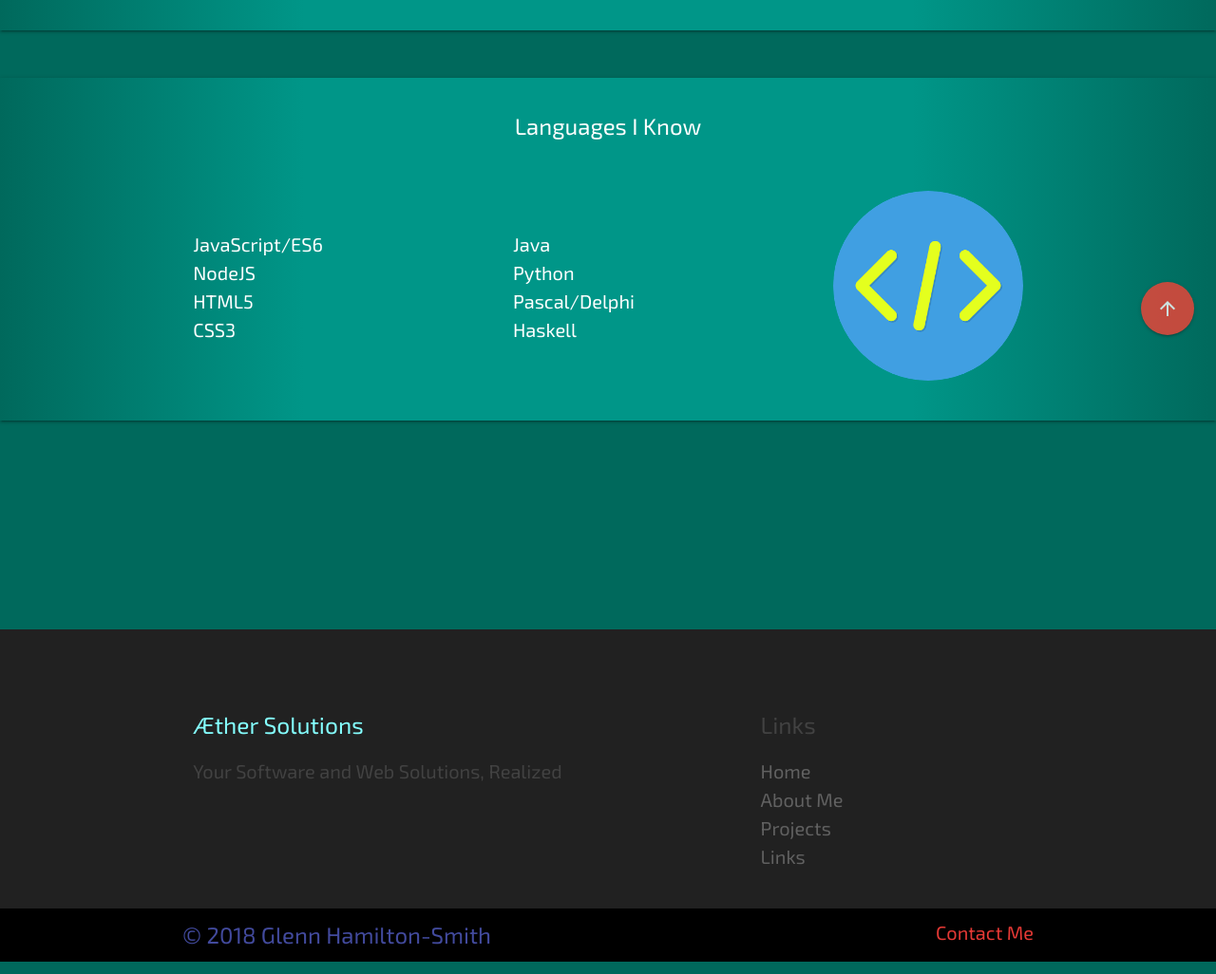
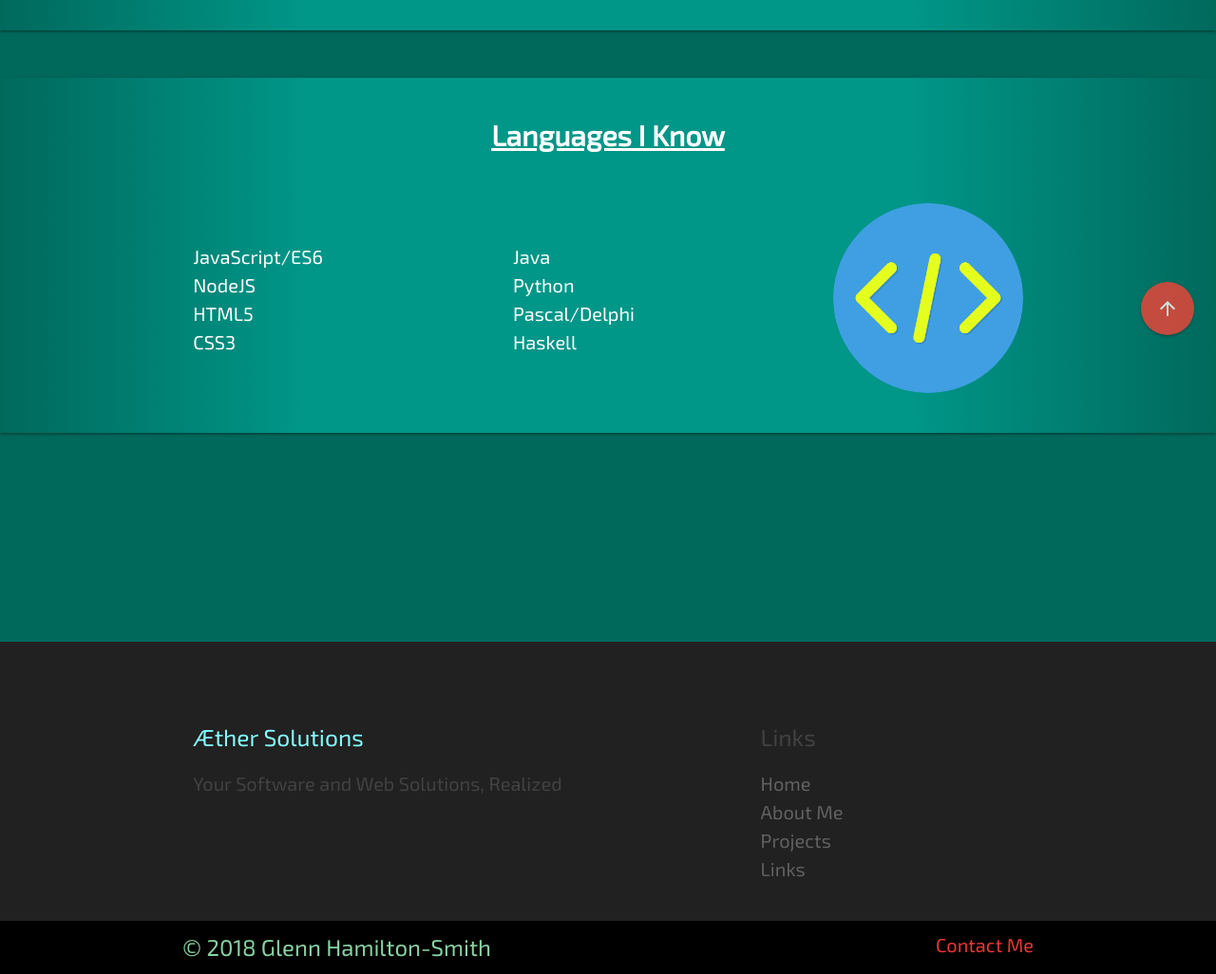
Before and after one commit to GlennHS/personal-website, a website: page about.html in a window 1280 px wide. Shown: the part 424-1450 px from the top of the page at 95% size. Drawn offline with Linux system fonts and the light colour scheme; files that its build step writes are made by us from their sources.

Commit message:
minified scripts, fixes #10

```diff
--- a/about.html
+++ b/about.html
@@ -56,7 +56,7 @@
     <div class='section teal lighten-2 z-depth-1'>
       <div class="container">
         <div class="center">
-          <h4>Languages I Know</h4>
+          <h3>Languages I Know</h3>
         </div>
         <div class="row valign-wrapper">
           <div class="col m8 s12">
@@ -115,6 +115,6 @@
     </div>
 
     <script src="src/public/assets/materialize.min.js"></script>
-    <script src="src/server/index.js"></script>
+    <script src="src/server/index.min.js"></script>
   </body>
 </html>
--- a/package.json
+++ b/package.json
@@ -6,7 +6,8 @@
   "scripts": {
     "test": "echo \"Error: no test specified\" && exit 1",
     "start": "http-server",
-    "watch": "sass src/public/assets/master.scss src/public/assets/master.css --watch"
+    "watch": "sass src/public/assets/master.scss src/public/assets/master.css --watch",
+    "minify": "npx uglifyjs src/server/index.js --output 'src/server/index.min.js'"
   },
   "repository": {
     "type": "git",
@@ -29,6 +30,8 @@
     "materialize-css": "^1.0.0-rc.2",
     "node-sass": "^4.9.3",
     "sass": "^1.11.0",
+    "uglify-es": "github:mishoo/UglifyJS2#harmony",
+    "uglify-js": "^3.4.7",
     "utf-8-validate": "5.0.1",
     "ws": "6.0.0"
   }
```
Also changed, not shown: index.html (+1 -1 lines), links.html (+1 -1 lines), projects.html (+1 -1 lines), src/server/index.min.js (added), 2 other files.
